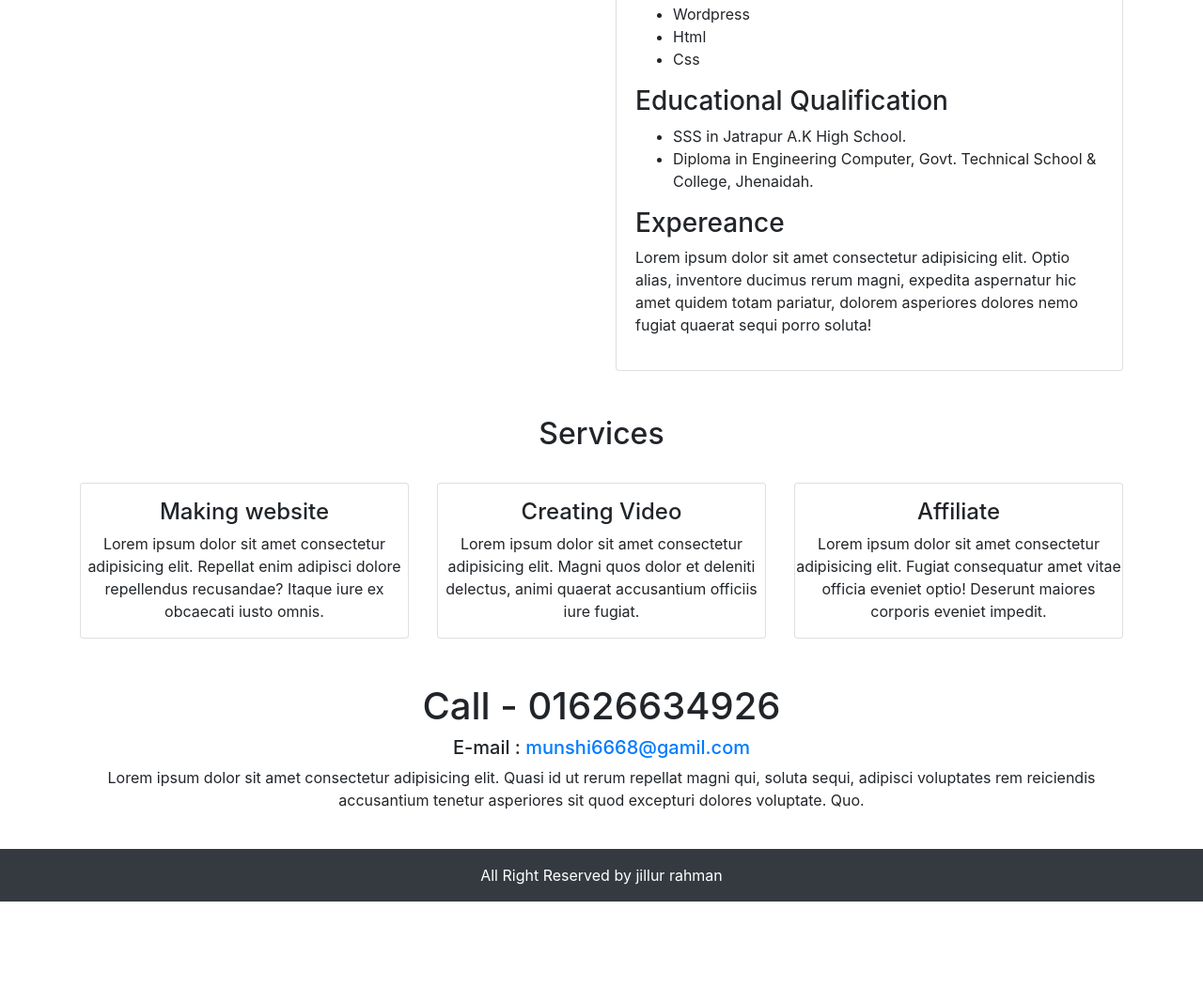
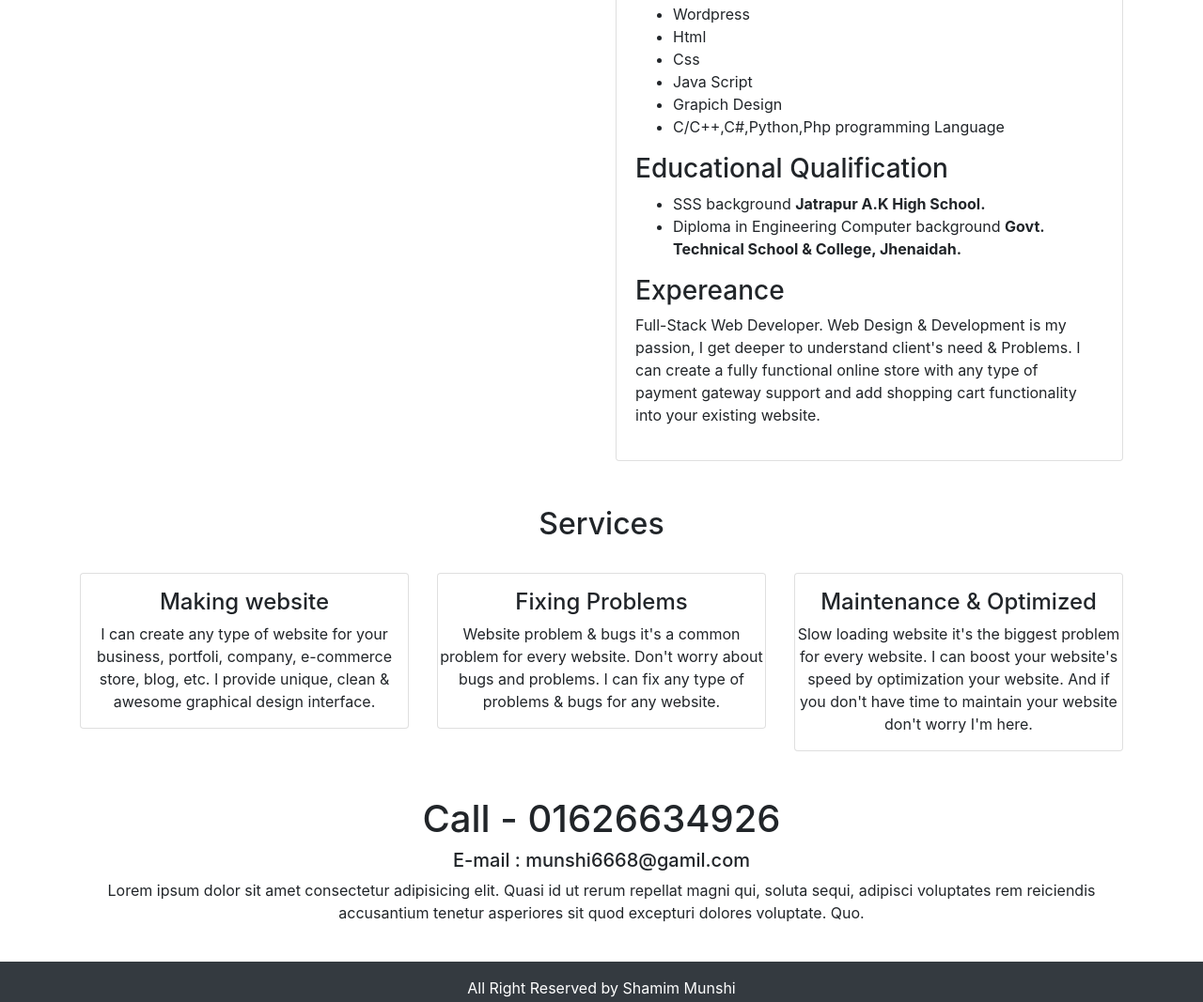
Before and after one commit to munshi66/ex, a plain HTML site: page index.html in a window 1280 px wide. Shown: the part 621-1688 px from the top of the page at 94% size. Before the commit the page ends 1581 px from the top, so only its background shows below. Drawn offline with Linux system fonts and the light colour scheme.

Commit message:
Update index.html

```diff
--- a/index.html
+++ b/index.html
@@ -9,7 +9,7 @@
 <body>
 
   <div class="jumbotron text-center">
-    <h2>Hello, This is my first website</h2>
+    <h2>Hello, This is <strong>SHAMIM MUNSHI</strong></h2>
     <p class="w-50 m-auto lead">Hi, I am MD Shamim Munshi. I am Student of Diploma in Computer Engineering. I am Student of <i>Govt. Technical School & College, Jhenaidh.</i> </p>
   </div>
 
@@ -30,14 +30,18 @@
               <li>Wordpress</li>
               <li>Html</li>
               <li>Css</li>
+              <li>Java Script</li>
+              <li>Grapich Design</li>
+              <li>C/C++,C#,Python,Php programming Language</li>
+
             </ul>
             <h3>Educational Qualification</h3>
             <ul>
-              <li>SSS in Jatrapur A.K High School.</li>
-              <li>Diploma in Engineering Computer, Govt. Technical School & College, Jhenaidah.</li>
+              <li>SSS background <b>Jatrapur A.K High School.</b></li>
+              <li>Diploma in Engineering Computer background <b>Govt. Technical School & College, Jhenaidah.</b></li>
             </ul>
             <h3>Expereance</h3>
-            <p>Lorem ipsum dolor sit amet consectetur adipisicing elit. Optio alias, inventore ducimus rerum magni, expedita aspernatur hic amet quidem totam pariatur, dolorem asperiores dolores nemo fugiat quaerat sequi porro soluta!</p>
+            <p>Full-Stack Web Developer. Web Design & Development is my passion, I get deeper to understand client's need & Problems. I can create a fully functional online store with any type of payment gateway support and add shopping cart functionality into your existing website.</p>
           </div>
         </div>
       </div>
@@ -54,19 +58,19 @@
       <div class="col-lg-4">
         <div class="card pt-3">
           <h4>Making website</h4>
-          <p>Lorem ipsum dolor sit amet consectetur adipisicing elit. Repellat enim adipisci dolore repellendus recusandae? Itaque iure ex obcaecati iusto omnis.</p>
+          <p>I can create any type of website for your business, portfoli, company, e-commerce store, blog, etc. I provide unique, clean & awesome graphical design interface.</p>
         </div>
       </div>
       <div class="col-lg-4">
         <div class="card pt-3">
-          <h4>Creating Video</h4>
-          <p>Lorem ipsum dolor sit amet consectetur adipisicing elit. Magni quos dolor et deleniti delectus, animi quaerat accusantium officiis iure fugiat.</p>
+          <h4>Fixing Problems</h4>
+          <p>Website problem & bugs it's a common problem for every website. Don't worry about bugs and problems. I can fix any type of problems & bugs for any website.</p>
         </div>
       </div>
       <div class="col-lg-4">
         <div class="card pt-3">
-          <h4>Affiliate</h4>
-          <p>Lorem ipsum dolor sit amet consectetur adipisicing elit. Fugiat consequatur amet vitae officia eveniet optio! Deserunt maiores corporis eveniet impedit.</p>
+          <h4>Maintenance & Optimized</h4>
+          <p>Slow loading website it's the biggest problem for every website. I can boost your website's speed by optimization your website. And if you don't have time to maintain your website don't worry I'm here.</p>
         </div>
       </div>
     </div>
@@ -76,7 +80,7 @@
     <div class="row">
       <div class="col-lg-12">
         <h1>Call - 01626634926</h1>
-        <h5>E-mail : <a href="http://munshi6668@gmail.com">munshi6668@gamil.com</a></h5>
+        <h5>E-mail : munshi6668@gamil.com</h5>
         <p>Lorem ipsum dolor sit amet consectetur adipisicing elit. Quasi id ut rerum repellat magni qui, soluta sequi, adipisci voluptates rem reiciendis accusantium tenetur asperiores sit quod excepturi dolores voluptate. Quo.</p>
       </div>
     </div>
@@ -86,7 +90,7 @@
     <div class="container">
       <div class="row">
         <div class="col-lg-12 pt-3">
-          <p>All Right Reserved by jillur rahman</p>
+          <p>All Right Reserved by Shamim Munshi</p>
         </div>
       </div>
     </div>
```
